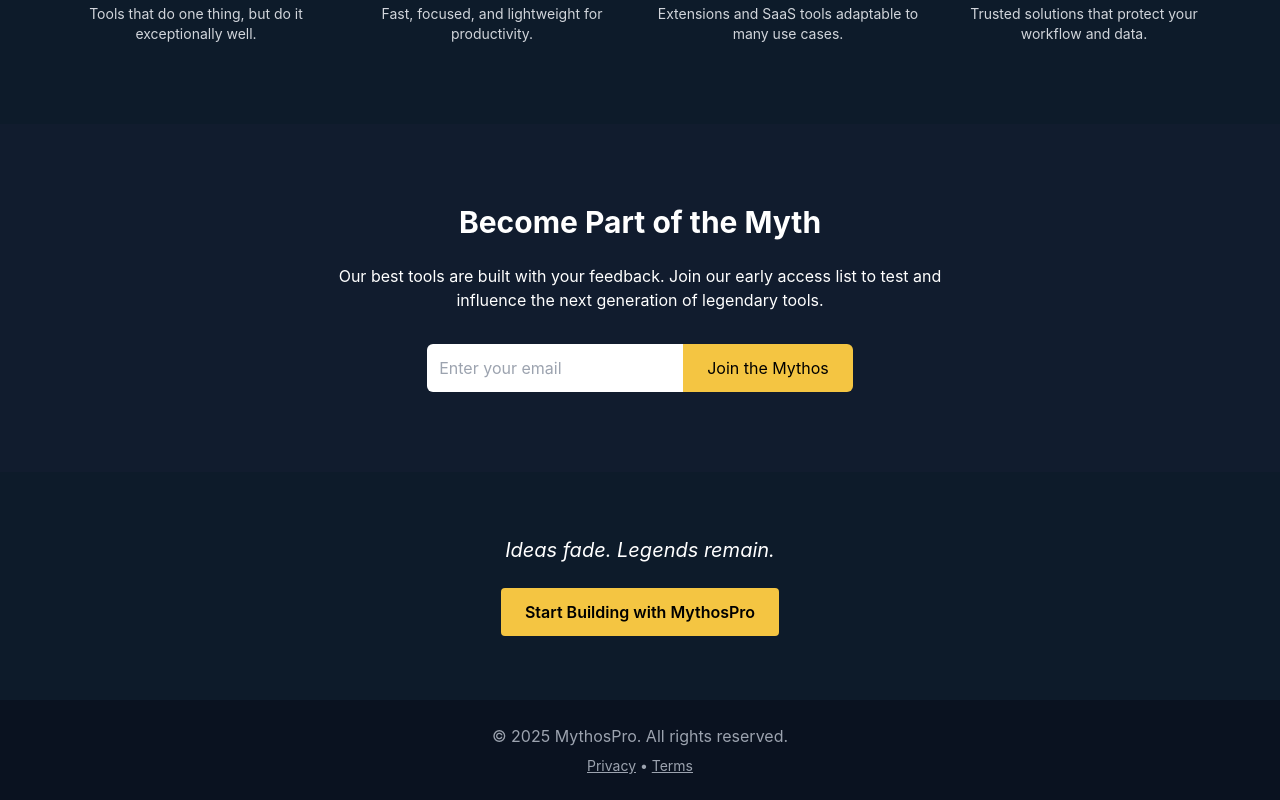
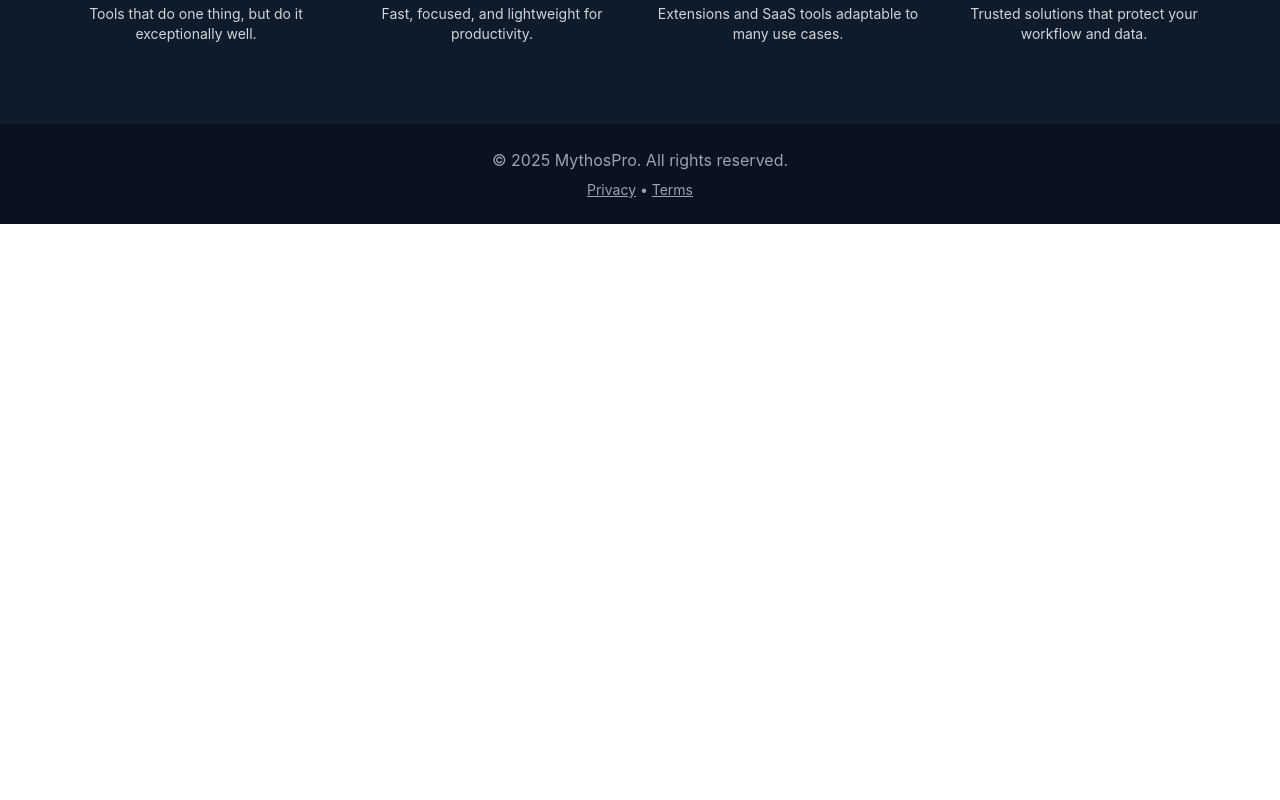
Before and after one commit to saikalyan15/mythospro, a Next.js app: page / in a window 1280 px wide. Shown: the part 1016-1816 px from the top of the page. After the commit the page ends 1240 px from the top, so only its background shows below. Built offline with nearby package versions, Linux system fonts and the light colour scheme.

Commit message:
chore(ui): remove subscribe and CTA sections from index

```diff
--- a/pages/index.js
+++ b/pages/index.js
@@ -68,44 +68,7 @@
         </div>
       </section>
 
-      <section id="subscribe" className="py-20 px-6 bg-[#111C2E] text-center">
-        <h2 className="text-3xl font-bold mb-6">Become Part of the Myth</h2>
-        <p className="max-w-2xl mx-auto mb-8">
-          Our best tools are built with your feedback. Join our early access
-          list to test and influence the next generation of legendary tools.
-        </p>
 
-        <form
-          action="/api/subscribe"
-          method="post"
-          className="flex justify-center gap-0"
-        >
-          <input
-            id="email"
-            name="email"
-            type="email"
-            placeholder="Enter your email"
-            required
-            className="p-3 rounded-l-md text-black w-64"
-          />
-          <button
-            type="submit"
-            className="rounded-r-md bg-mythos-gold text-black px-6"
-          >
-            Join the Mythos
-          </button>
-        </form>
-      </section>
-
-      <section className="py-16 px-6 text-center bg-[#0D1B2A]">
-        <p className="text-xl italic mb-6">Ideas fade. Legends remain.</p>
-        <a
-          href="#subscribe"
-          className="inline-block px-6 py-3 rounded bg-mythos-gold text-black font-semibold"
-        >
-          Start Building with MythosPro
-        </a>
-      </section>
     </Layout>
   );
 }
```
